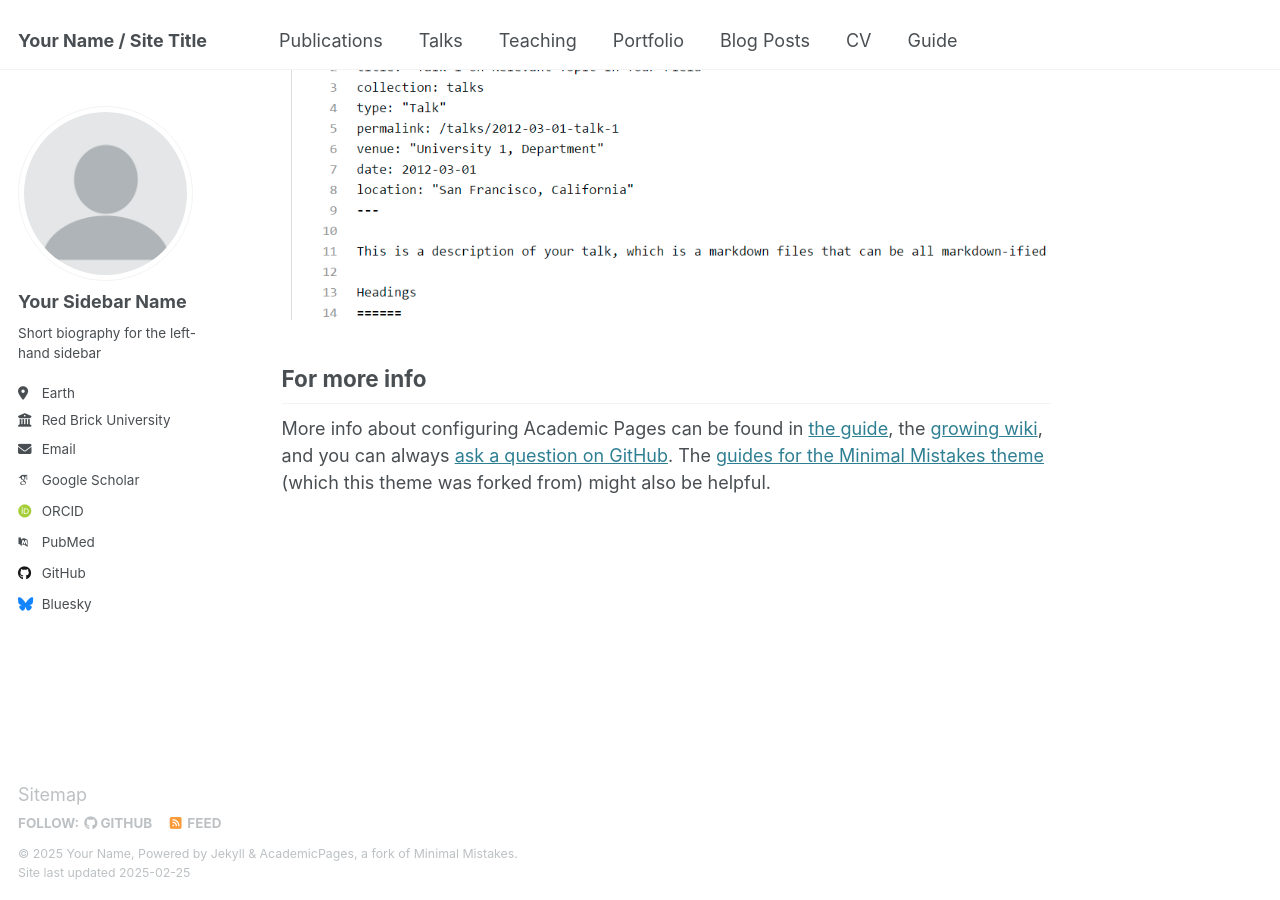
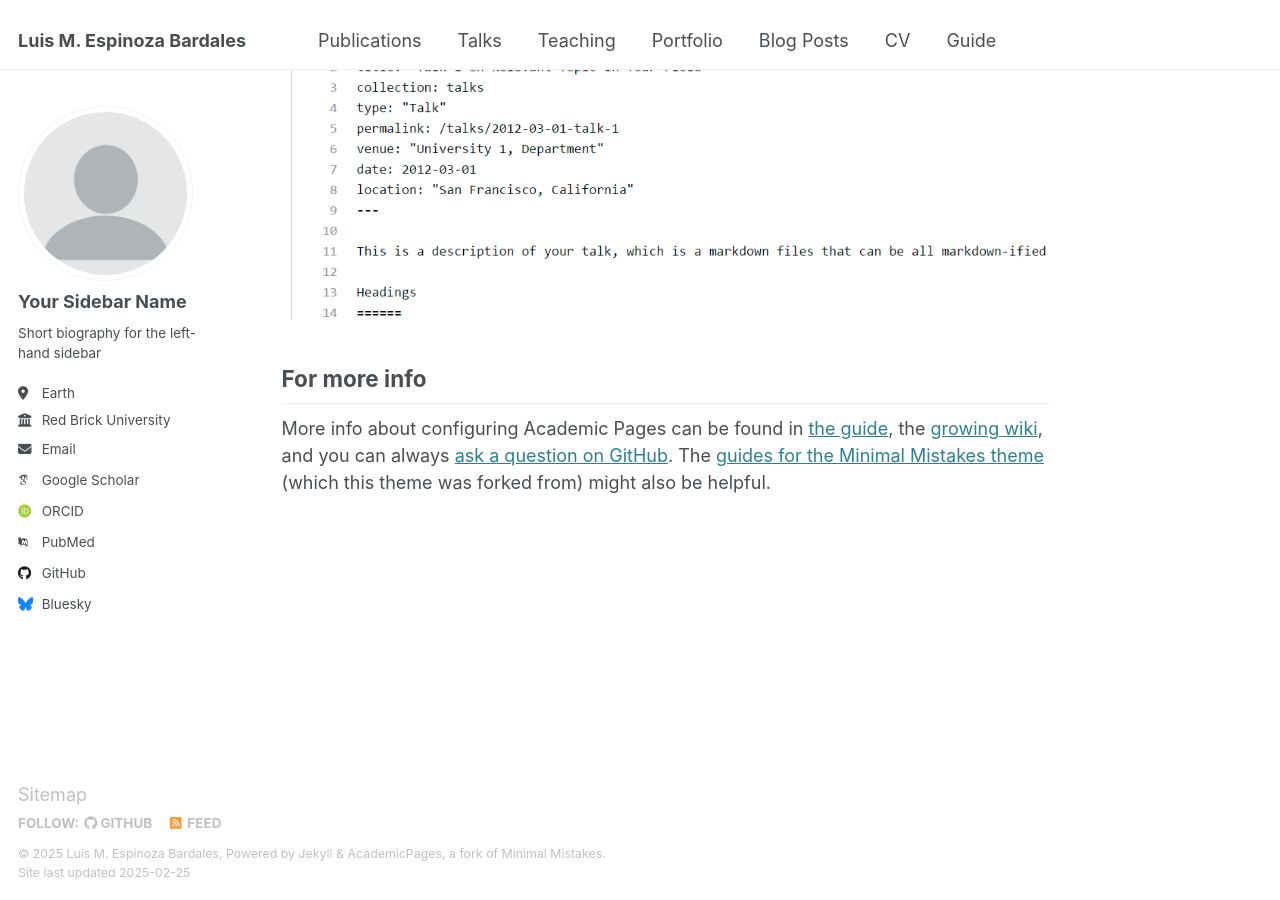
Before and after one commit to Luis-Espinoza-Bardales/luis-espinoza-bardales.github.io, a Jekyll site: the page built from _pages/about.md, in a window 1280 px wide and 900 px high, scrolled down 2642 px. Built offline with Jekyll 4.4.1, drawn with Linux system fonts in a browser that asks for light colours; some web fonts are replaced.

Commit message:
Update _config.yml

```diff
--- a/_config.yml
+++ b/_config.yml
@@ -9,13 +9,13 @@
 # Basic Site Settings
 locale                   : "en-US"
 site_theme               : "default"
-title                    : "Your Name / Site Title"
+title                    : "Luis M. Espinoza Bardales"
 title_separator          : "-"
-name                     : &name "Your Name"
+name                     : &name "Luis M. Espinoza Bardales"
 description              : &description "personal description"
-url                      : https://academicpages.github.io # the base hostname & protocol for your site e.g. "https://[your GitHub username].github.io"
+url                      : https://Luis-Espinoza-Bardales.github.io # the base hostname & protocol for your site e.g. "https://[your GitHub username].github.io"
 baseurl                  : "" # the subpath of your site, e.g. "/blog"
-repository               : "academicpages/academicpages.github.io"
+repository               : "Luis-Espinoza-Bardales/Luis-Espinoza-Bardales.github.io"
 
 # Site Author - The following control what appear as part of the author content on the side bar.
 #               If a field is blank the icon and link will not appear, otherwise it will be shown.
```
